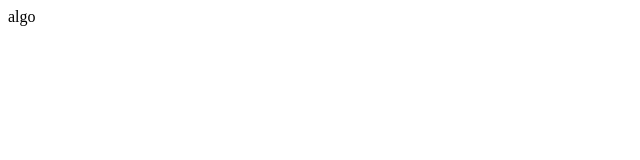
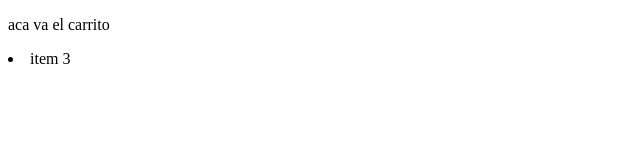
Before and after one commit to FedericoPanasci/gamingshop-panascifederico, a React (Create React App) app: page / in a window 1280 px wide. Shown: the top 160 px of the page, without its empty margins (0-640 px from the left). Built offline with nearby package versions, Linux system fonts and the light colour scheme.

Commit message:
creados items del nav

```diff
--- a/src/App.js
+++ b/src/App.js
@@ -1,3 +1,9 @@
-const App = () => <div>algo</div>
+import NavBar from "./Component/navBar";
+
+const App = () => {
+  return (
+    <NavBar/>
+  )
+}
 
 export default App;
--- a/src/Component/Container/listContainer.js
+++ b/src/Component/Container/listContainer.js
@@ -0,0 +1,8 @@
+const ListContainer = () => {
+    return (
+        <li> item 1 </li>,
+        <li> item 2 </li>,
+        <li> item 3 </li>
+    )
+}
+export default ListContainer;
--- a/src/Component/cartWidget.js
+++ b/src/Component/cartWidget.js
@@ -1,6 +1,6 @@
-const cartWidget = () => {
-    return <>
-    <img src="public/logo192.png" />
-    </>
+const CartWidget = () => {
+    return (
+    <p>aca va el carrito </p>
+    )
 }
-export default cartWidget;
+export default CartWidget;
--- a/src/Component/navBar.js
+++ b/src/Component/navBar.js
@@ -1,9 +1,13 @@
-import cartWidget from "./cartWidget"
+import CartWidget from "./cartWidget";
+import ListContainer from "./Container/listContainer";
 
-const navBar = () => {
+const NavBar = () => {
     return (
-        <cartWidget />
+        <navBar>
+        <CartWidget />
+        <ListContainer />
+        </navBar>
     )
 }
 
-export default navBar;
+export default NavBar;
```
